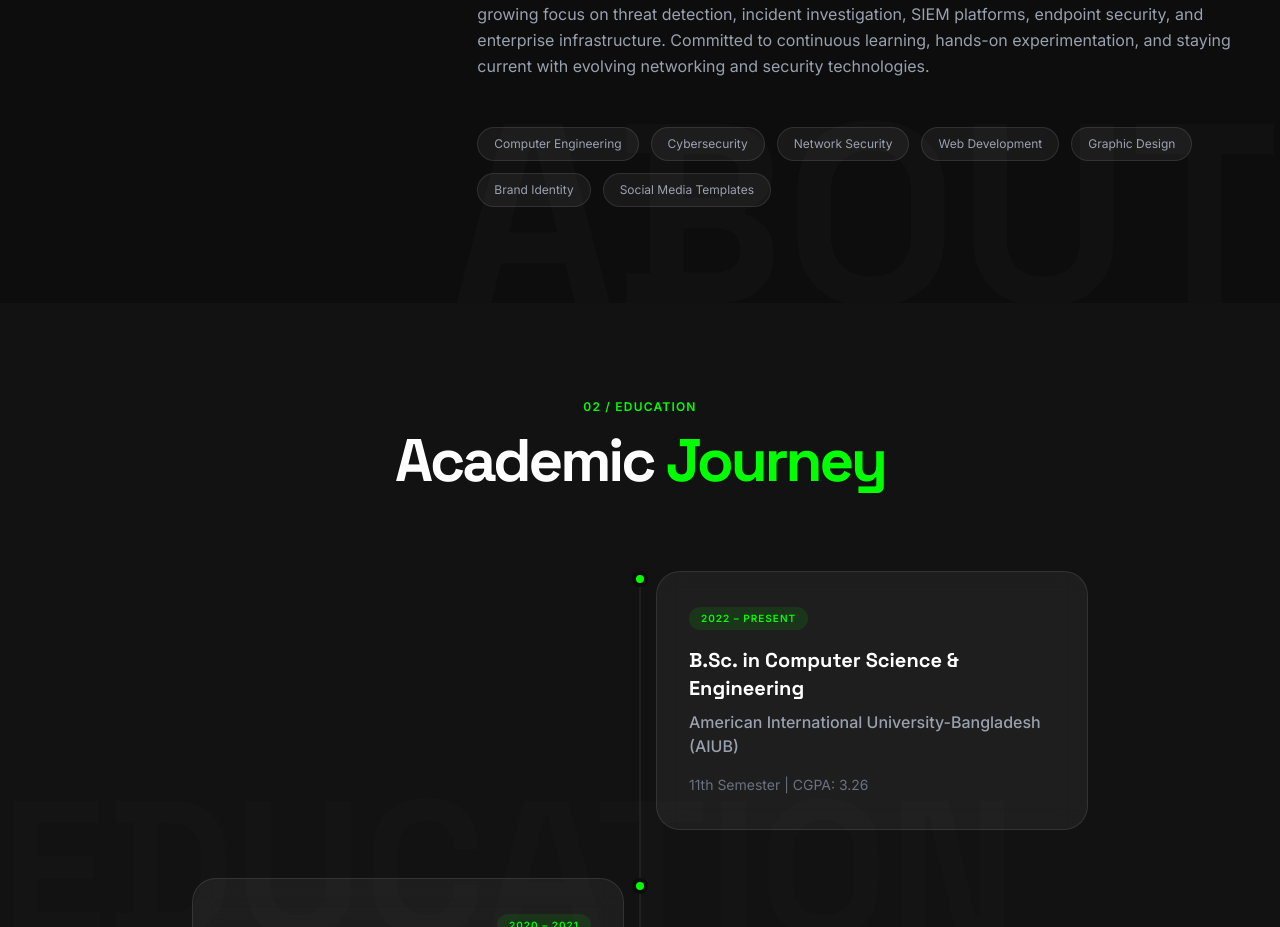
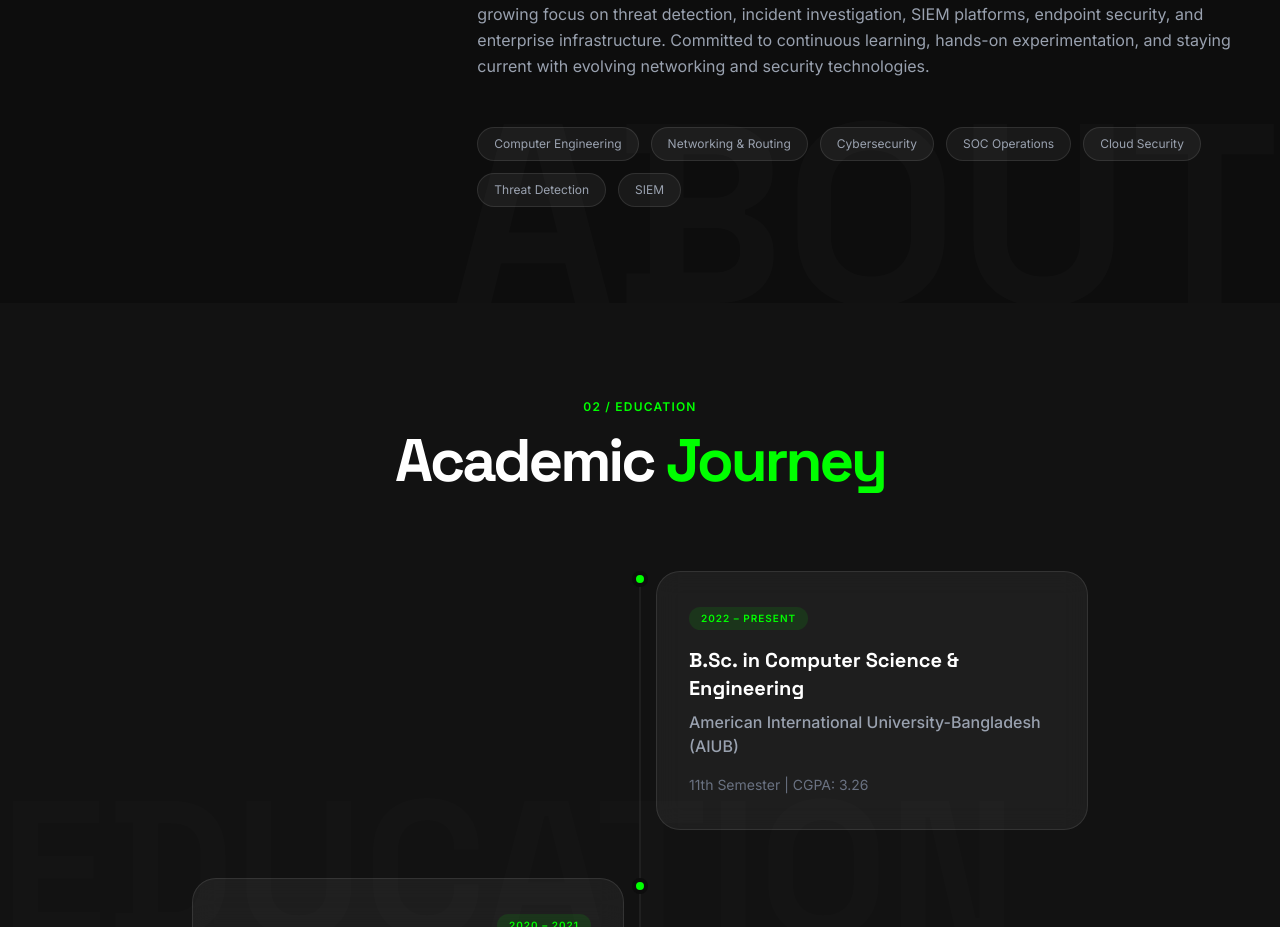
Before and after one commit to Hmanipulative9/Portfolio, a React (Vite) app: page / in a window 1280 px wide. Shown: the part 1075-2002 px from the top of the page. Built offline with nearby package versions, Linux system fonts and the light colour scheme.

Commit message:
Update tags/keywords in About section

```diff
--- a/src/components/About.tsx
+++ b/src/components/About.tsx
@@ -34,7 +34,7 @@ export default function About() {
             </div>
 
             <div className="flex flex-wrap gap-3 pt-4">
-              {['Computer Engineering', 'Cybersecurity', 'Network Security', 'Web Development', 'Graphic Design', 'Brand Identity', 'Social Media Templates'].map((tag) => (
+              {['Computer Engineering', 'Networking & Routing', 'Cybersecurity', 'SOC Operations', 'Cloud Security', 'Threat Detection', 'SIEM'].map((tag) => (
                 <span key={tag} className="px-4 py-2 rounded-full bg-white/5 border border-white/10 text-xs text-gray-400">
                   {tag}
                 </span>
```
